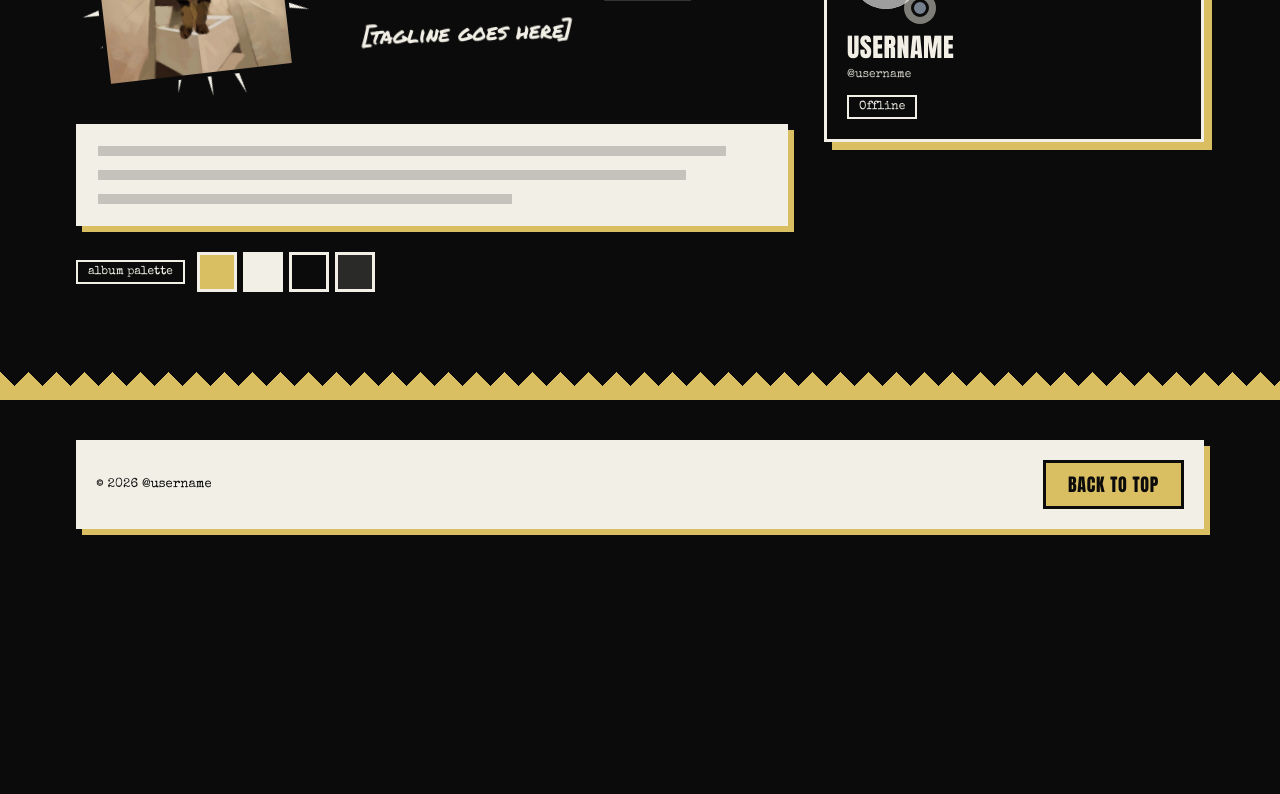
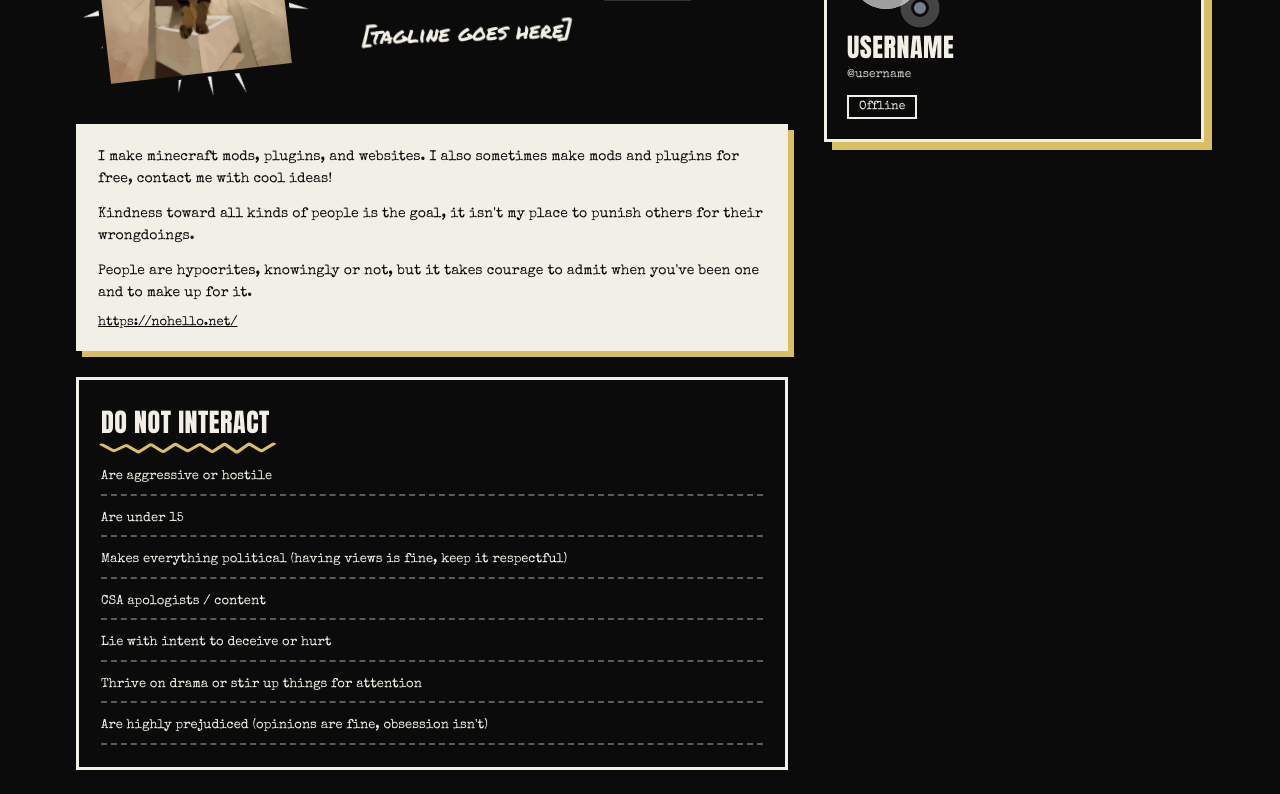
Before and after one commit to e-the-bee/portfolio, a React (Vite) app: page / in a window 1280 px wide. Shown: the part 580-1374 px from the top of the page. Before the commit the page ends 1153 px from the top, so only its background shows below. Built offline with nearby package versions, Linux system fonts and the light colour scheme; no server answers; grey boxes are pictures that could not be loaded.

Commit message:
Fill hero bio from the old site and add a Do Not Interact box

```diff
--- a/src/App.jsx
+++ b/src/App.jsx
@@ -3,7 +3,7 @@ import { hexToRgb01 } from './lib/color.js'
 import { fetchPresence } from './lib/lanyard.js'
 import { getPaletteFromUrl } from './lib/okolors.js'
 import { MONO_BANNER_COLORS, bannerColors } from './lib/palette.js'
-import { SONGS } from './content.js'
+import { BIO, BIO_LINK, DNI, SONGS } from './content.js'
 import About from './pages/About.jsx'
 import Extras from './pages/Extras.jsx'
 import Music from './pages/Music.jsx'
@@ -252,10 +252,16 @@ function Hero({ me, acc }) {
             </div>
           </div>
 
-          <div className="box pb slam" style={{ padding: 22, display: 'flex', flexDirection: 'column', gap: 14, '--d': '220ms' }}>
-            <div className="ln" style={{ width: '94%' }} />
-            <div className="ln" style={{ width: '88%' }} />
-            <div className="ln" style={{ width: '62%' }} />
+          <div className="box pb slam" style={{ padding: 22, display: 'flex', flexDirection: 'column', gap: 12, '--d': '220ms' }}>
+            {BIO.map((t) => <p key={t} style={{ fontSize: 14, lineHeight: 1.6 }}>{t}</p>)}
+            <a href={BIO_LINK} target="_blank" rel="noreferrer" style={{ fontSize: 13, alignSelf: 'flex-start', textDecoration: 'underline' }}>{BIO_LINK}</a>
+          </div>
+
+          <div className="box bk slam" style={{ padding: 22, display: 'flex', flexDirection: 'column', gap: 6, '--d': '280ms' }}>
+            <h3 className="hd" style={{ fontSize: 26, marginBottom: 6 }}>Do Not Interact</h3>
+            {DNI.map((t) => (
+              <div key={t} style={{ fontSize: 13, lineHeight: 1.5, padding: '7px 0', borderBottom: '2px dashed rgba(242,240,230,.35)' }}>{t}</div>
+            ))}
           </div>
 
           <div className="slam" style={{ display: 'flex', flexWrap: 'wrap', gap: 12, alignItems: 'center', '--d': '340ms' }}>
--- a/src/content.js
+++ b/src/content.js
@@ -63,3 +63,21 @@ export const LINKS = [
   { label: 'Codeberg', href: 'https://codeberg.org/ethebee3' },
   { label: 'Discord', href: 'https://discord.com/users/1164594827883728987' },
 ]
+
+// Copied from the old site's About and Do Not Interact tabs.
+export const BIO = [
+  'I make minecraft mods, plugins, and websites. I also sometimes make mods and plugins for free, contact me with cool ideas!',
+  "Kindness toward all kinds of people is the goal, it isn't my place to punish others for their wrongdoings.",
+  "People are hypocrites, knowingly or not, but it takes courage to admit when you've been one and to make up for it.",
+]
+export const BIO_LINK = 'https://nohello.net/'
+
+export const DNI = [
+  'Are aggressive or hostile',
+  'Are under 15',
+  'Makes everything political (having views is fine, keep it respectful)',
+  'CSA apologists / content',
+  'Lie with intent to deceive or hurt',
+  'Thrive on drama or stir up things for attention',
+  "Are highly prejudiced (opinions are fine, obsession isn't)",
+]
```
